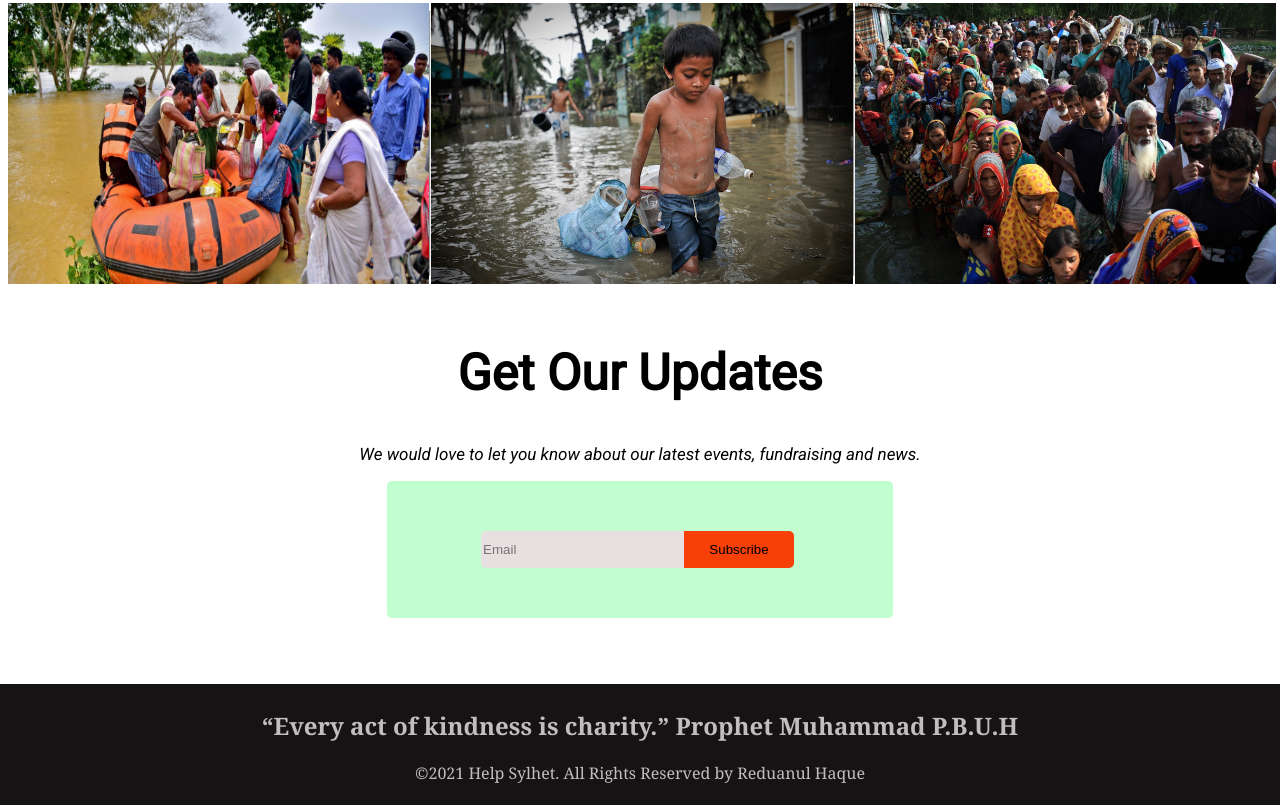
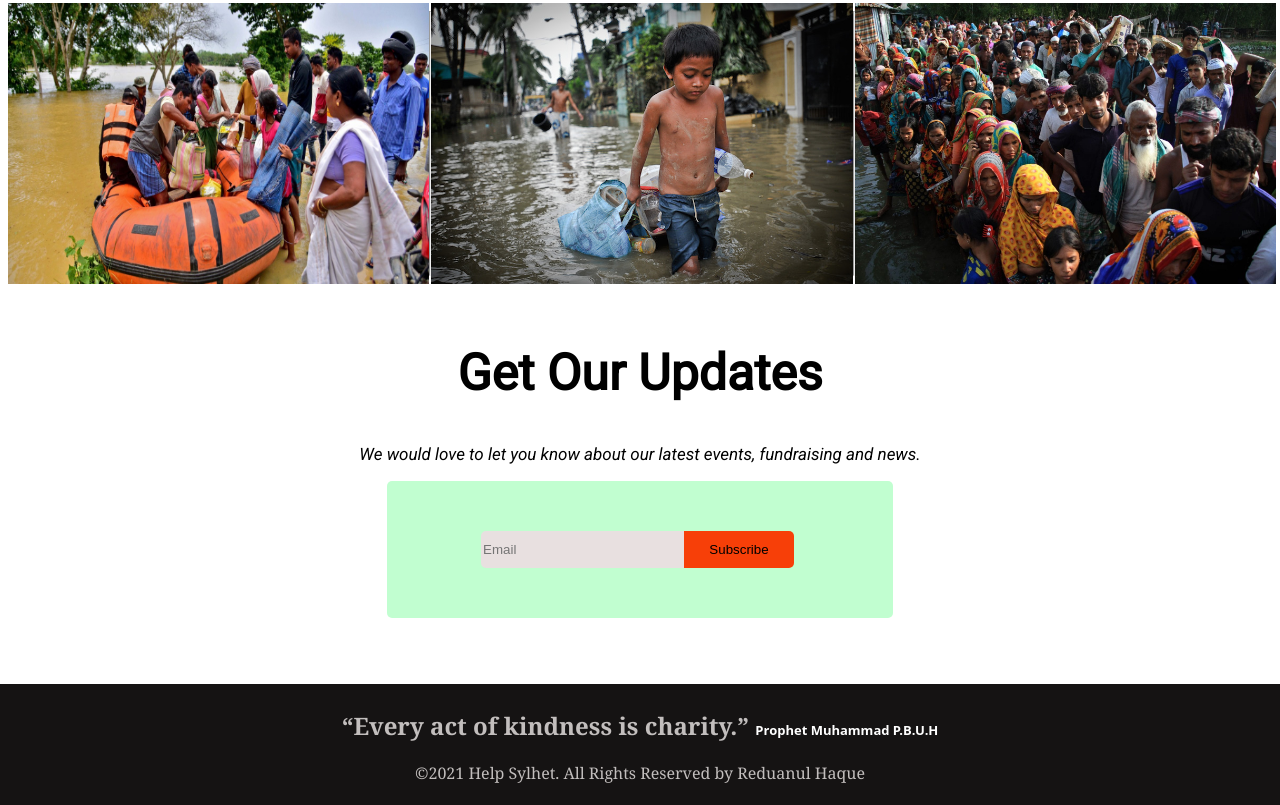
Before and after one commit to Reduan4u/Save-Sylhet, a plain HTML site: page index.html in a window 1280 px wide. Shown: the part 2778-3583 px from the top of the page. Drawn offline with Linux system fonts and the light colour scheme; a web font is replaced by a local one.

Commit message:
lastlast

```diff
--- a/index.html
+++ b/index.html
@@ -137,10 +137,9 @@
 
     <section class="footer">
         <footer>
-            <h1>“Every act of kindness is charity.” <span class=""> Prophet Muhammad P.B.U.H </span>
-
+            <h1>“Every act of kindness is charity.” <span class="small"> Prophet Muhammad P.B.U.H </span>
             </h1>
-            <p class="Thanks">©2021 Help Sylhet. All Rights Reserved by Reduanul Haque</p>
+            <p class="Thanks"> ©2021 Help Sylhet. All Rights Reserved by Reduanul Haque</p>
         </footer>
 
 
```
